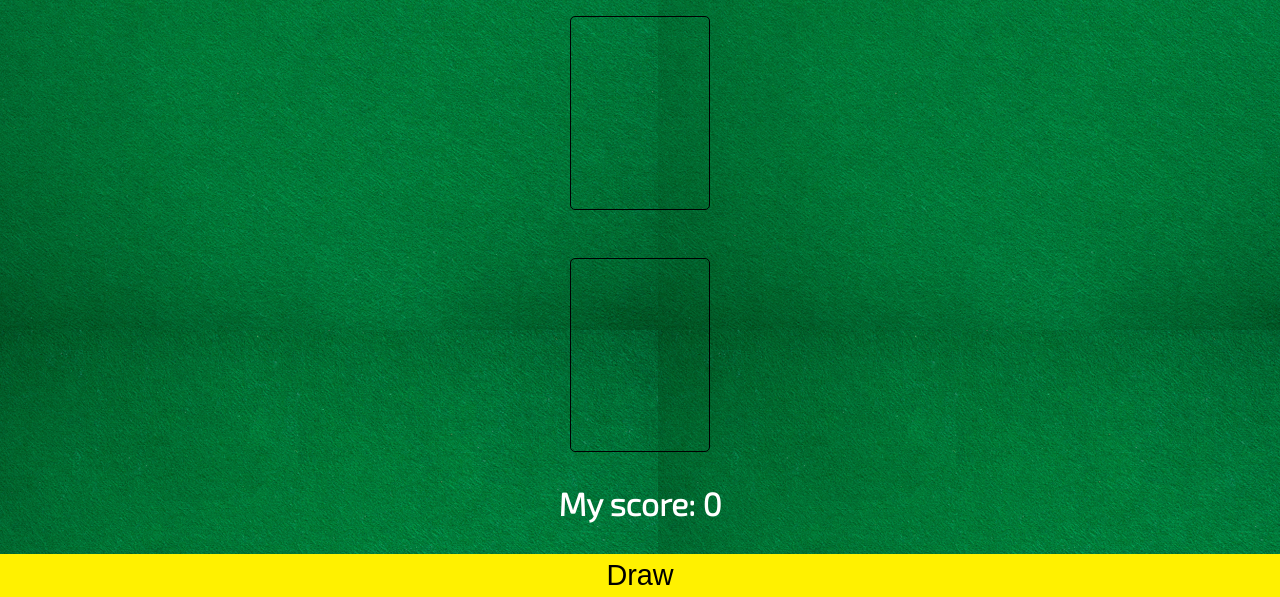
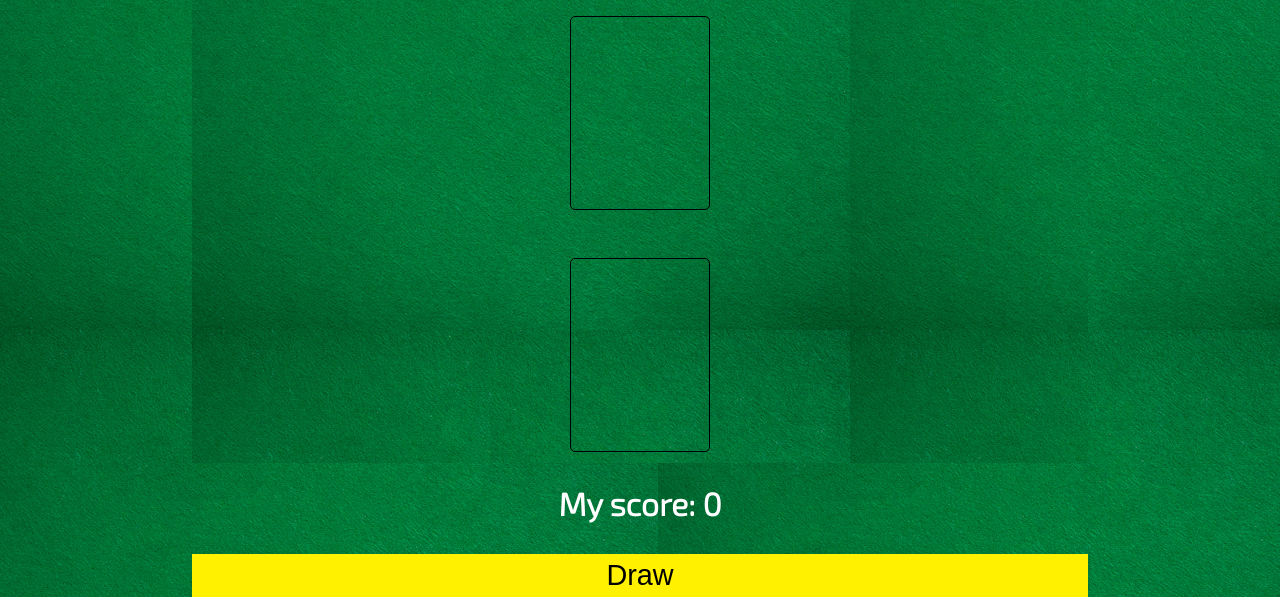
Before and after one commit to yk-david/War, a website built with Vite: page index.html in a window 1280 px wide. Shown: the part 337-934 px from the top of the page. Built offline with nearby package versions, Linux system fonts and the light colour scheme.

Commit message:
body width change for larger viewport

```diff
--- a/style.css
+++ b/style.css
@@ -79,6 +79,12 @@ button:disabled {
 
 /* Media Query */
 @media (min-width: 768px) {
+  body {
+    width: 70%;
+    margin: 0 auto;
+    background-image: url('img/table.png');
+  }
+
   h2 {
     margin: 2em;
     font-size: 2.5rem;
```
